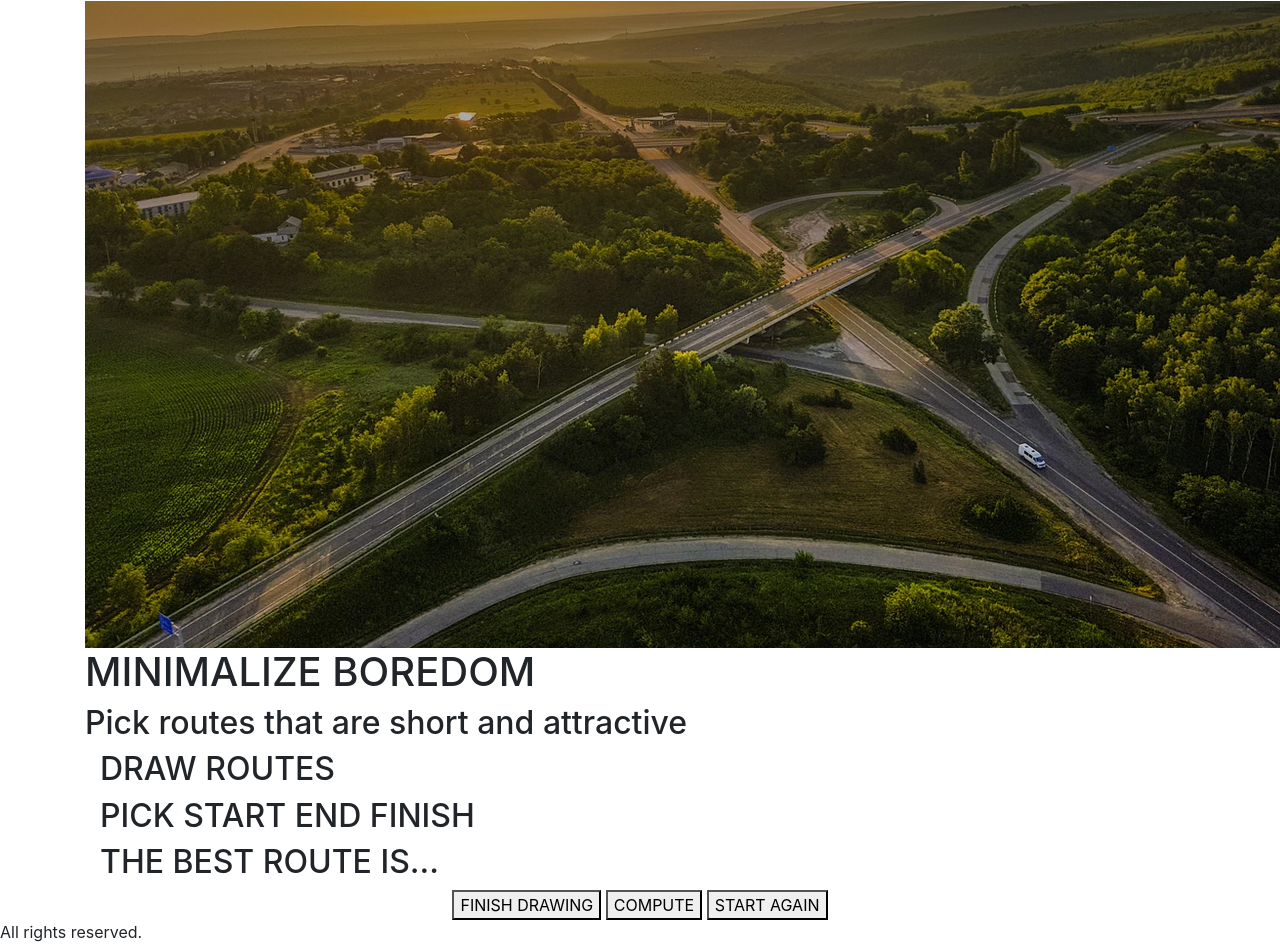
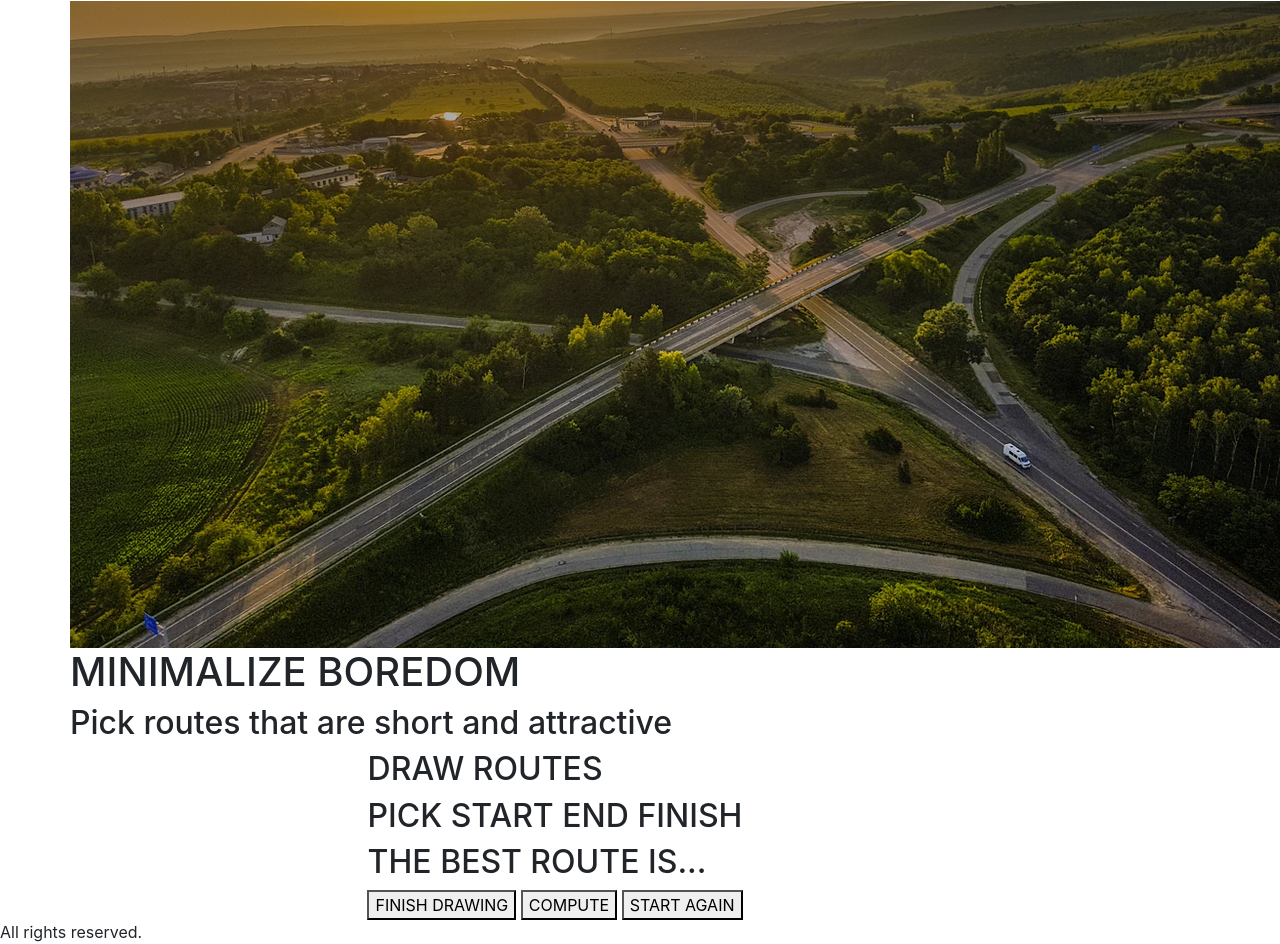
Before and after one commit to sbjohansen/project-pathfinder, a website with bundled scripts: page src/index.html in a window 1280 px wide. Shown: the part 748-1692 px from the top of the page. Built offline with nearby package versions, Linux system fonts and the light colour scheme; a script that the page names is missing.

Commit message:
CHANGE html code for templates

```diff
--- a/src/index.html
+++ b/src/index.html
@@ -46,14 +46,16 @@
     <section id="about">
       <div id="about-page" class="about-page-wrapper container"></div>
     </section>
-    <section id="finder">
-      <div id="finder-page" class="finder-page-wrapper container"></div>
-    </section>
+    <div id="finder">
+      <div class="row container justify-content-center">
+      <div id="finder-page" class="finder-page-wrapper justify-content-center"></div>
+      </div>
+    </div>
   </div>
 
  <!--about page template-->
  <script id="template-about-page" type="text/x-handlebars-template">
-  <div class="container">
+  <div class="">
     <div class="row">
       <div class="box-wrapper box-left col-12-md ">
         <img src="./images/1.jpg" class="reveal fade-left">
@@ -85,7 +87,7 @@
         <h2 class="stage-three">THE BEST ROUTE IS...</h2>
 
       </div>
-      <div class="col-12-md grid-container">
+      <div class="col-12-md grid-container justify-content-center">
       </div>
       <div class="row justify-content-center">
         <div class="col-sd-12 button-wrapper justify-content-center">
--- a/src/sass/partials/_global.scss
+++ b/src/sass/partials/_global.scss
@@ -16,6 +16,10 @@ body {
 
 section {
   max-width: 1140px;
+}
+
+.container {
+  margin: 0 auto;
 }
 
 footer {
```
